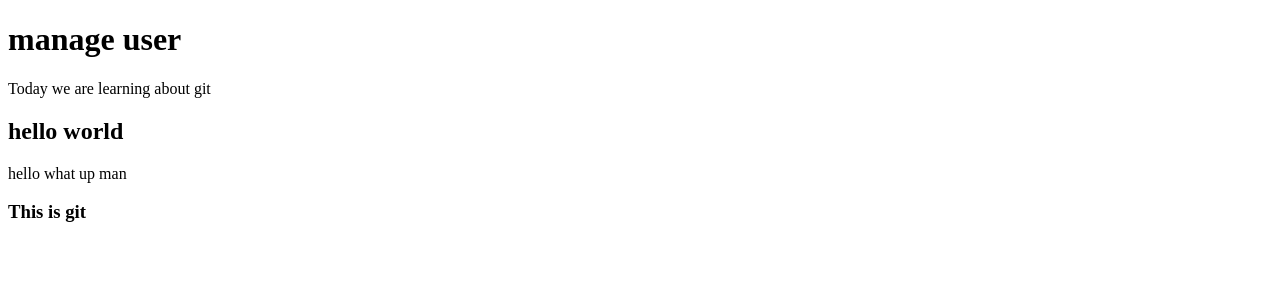
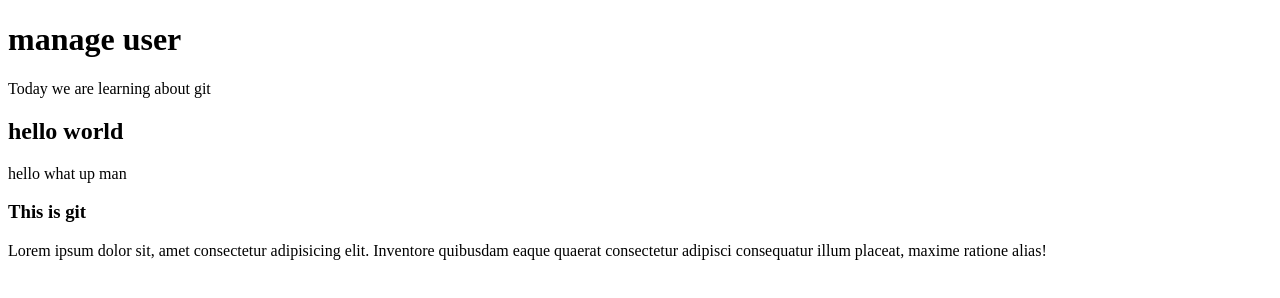
Before and after one commit to chheunseangmeng/todo-list, a plain HTML site: page html/index.html in a window 1280 px wide. Drawn offline with Linux system fonts and the light colour scheme.

Commit message:
style(add p):add paragraph lorem

```diff
--- a/html/index.html
+++ b/html/index.html
@@ -14,5 +14,8 @@
 
 
     <h3>This is git</h3>
+
+
+    <p>Lorem ipsum dolor sit, amet consectetur adipisicing elit. Inventore quibusdam eaque quaerat consectetur adipisci consequatur illum placeat, maxime ratione alias!</p>
 </body>
 </html>
```
